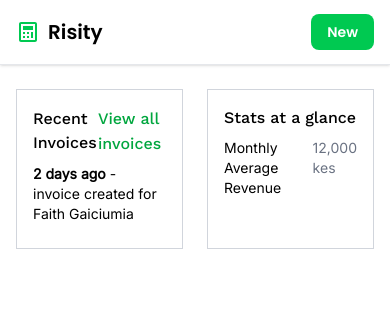
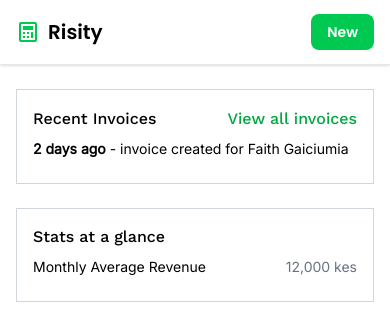
Before and after one commit to faithgaiciumia/risity, a Next.js app: page /dashboard in a window 390 px wide. Shown: the top 314 px of the page. Built offline with nearby package versions, Linux system fonts and the light colour scheme.

Commit message:
separated dashboard components for easy data fetching

```diff
--- a/app/dashboard/page.tsx
+++ b/app/dashboard/page.tsx
@@ -4,51 +4,19 @@ import Loading from "./loading";
 import Link from "next/link";
 import { workSans } from "../ui/fonts";
 import { FaAnchor } from "react-icons/fa6";
+import RecentInvoices from "../ui/Dashboard/RecentInvoices";
+import StatsOverview from "../ui/Dashboard/StatsOverview";
 
 export default function Dashboard() {
   return (
     <Suspense fallback={<Loading />}>
       <DashNav />
-      <div className="my-2 p-4 flex  space-x-6">
+      <div className="my-2 p-4 flex flex-col md:flex-row gap-6">
         {/* recent invoices div */}
-        <div className="bg-white border border-gray-300 p-4 w-[50%]">
-          {/* header */}
-          <div className="flex items-center justify-between">
-            <h1 className={`text-md font-bold ${workSans.className}`}>
-              Recent Invoices
-            </h1>
-            <Link href={"/invoices"} className="hover:underline text-green-600">
-              <span
-                className={`text-md font-bold ${workSans.className} text-green-600`}
-              >
-                View all invoices
-              </span>
-            </Link>
-          </div>
-          {/* recents list */}
-          <div className="my-2">
-            <p className={`text-sm`}>
-              <span className="font-bold">2 days ago </span>- invoice created
-              for Faith Gaiciumia
-            </p>
-          </div>
-        </div>
+        <RecentInvoices/>
+
         {/* stats div */}
-        <div className="bg-white border border-gray-300 p-4 w-[50%]">
-          {/* heading */}
-          <div className="flex items-center justify-between">
-            <h1 className={`text-md font-bold ${workSans.className}`}>
-              Stats at a glance
-            </h1>
-          </div>
-          {/* stats list */}
-          <div className="my-2">
-            <div className="flex justify-between align-center">
-              <p className="text-sm">Monthly Average Revenue</p>
-              <p className="text-sm text-gray-500">12,000 kes</p>
-            </div>
-          </div>
-        </div>
+        <StatsOverview/>
       </div>
     </Suspense>
   );
--- /dev/null
+++ b/app/ui/Dashboard/RecentInvoices.tsx
@@ -0,0 +1,27 @@
+import Link from "next/link";
+import { workSans } from "../fonts";
+
+export default function RecentInvoices() {
+  return (
+    <div className="bg-white border border-gray-300 p-4 w-full md:w-1/2">
+      {/* header */}
+      <div className="flex items-center justify-between">
+        <h1 className={`text-md font-bold ${workSans.className}`}>
+          Recent Invoices
+        </h1>
+        <Link href="/invoices" className="hover:underline text-green-600">
+          <span className={`text-md font-bold ${workSans.className}`}>
+            View all invoices
+          </span>
+        </Link>
+      </div>
+      {/* recents list */}
+      <div className="my-2">
+        <p className="text-sm">
+          <span className="font-bold">2 days ago </span>- invoice created for
+          Faith Gaiciumia
+        </p>
+      </div>
+    </div>
+  );
+}
--- /dev/null
+++ b/app/ui/Dashboard/StatsOverview.tsx
@@ -0,0 +1,21 @@
+import { workSans } from "../fonts";
+
+export default function StatsOverview(){
+    return(
+        <div className="bg-white border border-gray-300 p-4 w-full md:w-1/2">
+          {/* heading */}
+          <div className="flex items-center justify-between">
+            <h1 className={`text-md font-bold ${workSans.className}`}>
+              Stats at a glance
+            </h1>
+          </div>
+          {/* stats list */}
+          <div className="my-2">
+            <div className="flex justify-between items-center">
+              <p className="text-sm">Monthly Average Revenue</p>
+              <p className="text-sm text-gray-500">12,000 kes</p>
+            </div>
+          </div>
+        </div>
+    )
+}
```
